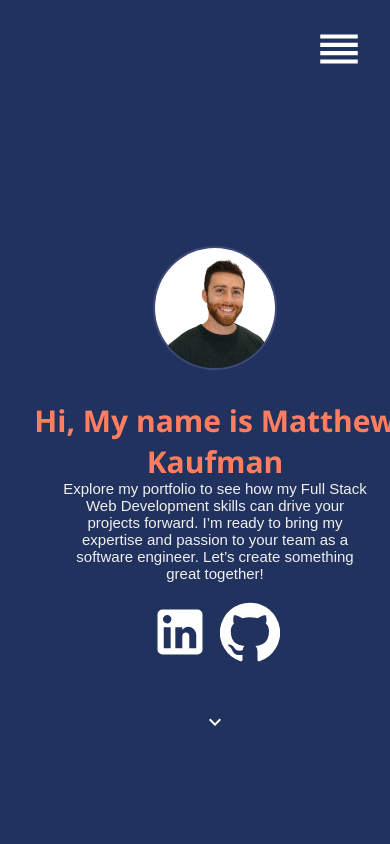
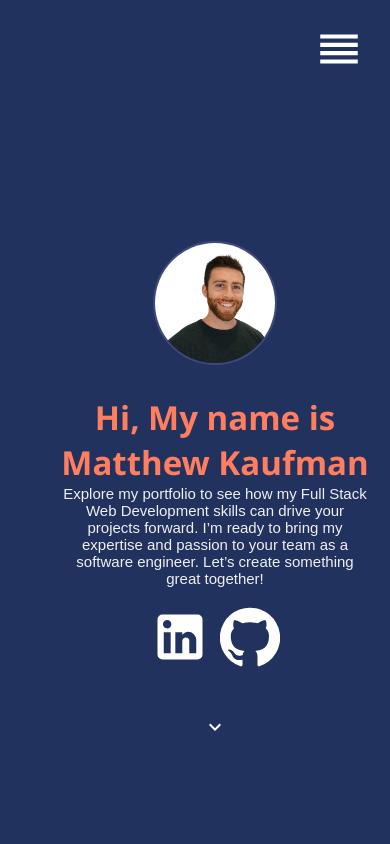
Before and after one commit to mkaufman385/personal-portfolio-site, a React (Create React App) app: page / in a window 390 px wide. Shown: the top 844 px of the page. Built offline with nearby package versions, Linux system fonts and the light colour scheme.

Commit message:
wip. smallest screen width media query is good

```diff
--- a/src/styles/Home.css
+++ b/src/styles/Home.css
@@ -272,10 +272,16 @@
 
 @media only screen and (max-width: 560px) {
   .name {
-    font-size: 30px !important;
+    font-size: 33px !important;
   }
 
   .prompt {
     font-size: 15px !important;
   }
 }
+
+@media only screen and (max-width: 530px) {
+  .prompt {
+    margin-top: 20px !important;
+  }
+}
```
